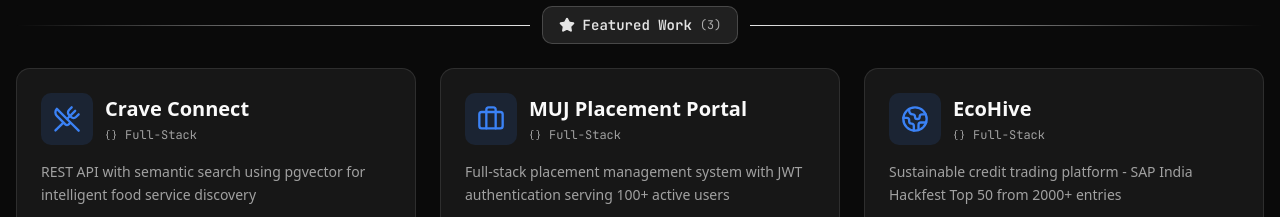
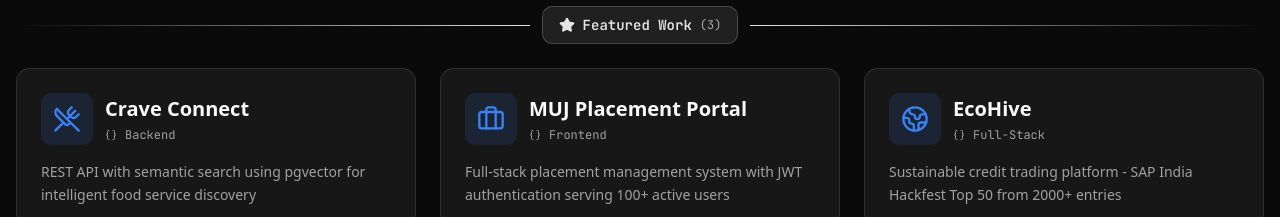
Before and after one commit to Dhruv-413/Dhruv, a Next.js app in the folder dhruv-portfolio/: page /projects in a window 1280 px wide. Shown: the part 1060-1277 px from the top of the page. Built offline with nearby package versions, Linux system fonts and the light colour scheme.

Commit message:
Update project categories for accuracy and enhance project statistics display

```diff
--- a/dhruv-portfolio/src/components/features/hero/Hero.tsx
+++ b/dhruv-portfolio/src/components/features/hero/Hero.tsx
@@ -126,7 +126,7 @@ const values = [
 
 const aboutStats = [
   { label: "Intern Experience", value: "6 Months", icon: Briefcase },
-  { label: "Projects Completed", value: "7", icon: Rocket },
+  { label: "Projects Completed", value: "7+", icon: Rocket },
   { label: "Technologies Learned", value: "15+", icon: Code2 },
   { label: "Certifications", value: "5+", icon: Book },
 ];
@@ -260,7 +260,7 @@ export function Hero() {
                 <div className="flex items-center gap-2 px-4 py-2 bg-card/50 backdrop-blur-sm border border-border/50 rounded-lg hover:border-primary/30 transition-all group">
                   <Code2 className="h-4 w-4 text-primary group-hover:scale-110 transition-transform" />
                   <span className="text-sm font-mono">
-                    {stats?.totalRepos || "10"} + Projects
+                    {stats?.totalRepos || "10"}+ Projects
                   </span>
                 </div>
                 <div className="flex items-center gap-2 px-4 py-2 bg-card/50 backdrop-blur-sm border border-border/50 rounded-lg hover:border-primary/30 transition-all group">
--- a/dhruv-portfolio/src/data/projects.json
+++ b/dhruv-portfolio/src/data/projects.json
@@ -4,7 +4,7 @@
     "title": "Crave Connect",
     "description": "REST API with semantic search using pgvector for intelligent food service discovery",
     "longDescription": "Built a comprehensive REST API architecture featuring semantic search capabilities powered by pgvector embeddings. The system enables intelligent querying across 20+ data models with advanced PostgreSQL optimization.",
-    "category": "Full-Stack",
+    "category": "Backend",
     "featured": true,
     "technologies": ["Python", "PostgreSQL", "FastAPI", "Docker", "pgvector"],
     "codeSnippet": "@app.get(\"/search\")\nasync def semantic_search(\n    query: str,\n    db: Session = Depends(get_db)\n):\n    # Generate embedding for query\n    embedding = get_embedding(query)\n    \n    # Semantic search using pgvector\n    results = db.execute(\n        text(\"\"\"\n            SELECT * FROM restaurants\n            ORDER BY embedding <-> :embedding\n            LIMIT 10\n        \"\"\"),\n        {\"embedding\": embedding}\n    )\n    return results.fetchall()",
@@ -48,7 +48,7 @@
     "title": "MUJ Placement Portal",
     "description": "Full-stack placement management system with JWT authentication serving 100+ active users",
     "longDescription": "Developed a comprehensive placement portal featuring role-based access control, bulk processing capabilities, and real-time updates. Deployed on university intranet serving 100+ active users. Achieved 100% login success rate and reduced manual data entry by 80%.",
-    "category": "Full-Stack",
+    "category": "Frontend",
     "featured": true,
     "technologies": ["React.js", "PostgreSQL", "JWT", "REST API", "Node.js"],
     "codeSnippet": "// JWT Authentication Middleware\nconst authMiddleware = async (req, res, next) => {\n  try {\n    const token = req.headers.authorization?.split(' ')[1];\n    \n    if (!token) {\n      return res.status(401).json({ error: 'Unauthorized' });\n    }\n    \n    const decoded = jwt.verify(token, process.env.JWT_SECRET);\n    req.user = decoded;\n    \n    // Role-based access control\n    if (req.user.role !== 'admin' && req.path.includes('/admin')) {\n      return res.status(403).json({ error: 'Forbidden' });\n    }\n    \n    next();\n  } catch (error) {\n    res.status(401).json({ error: 'Invalid token' });\n  }\n};",
```
